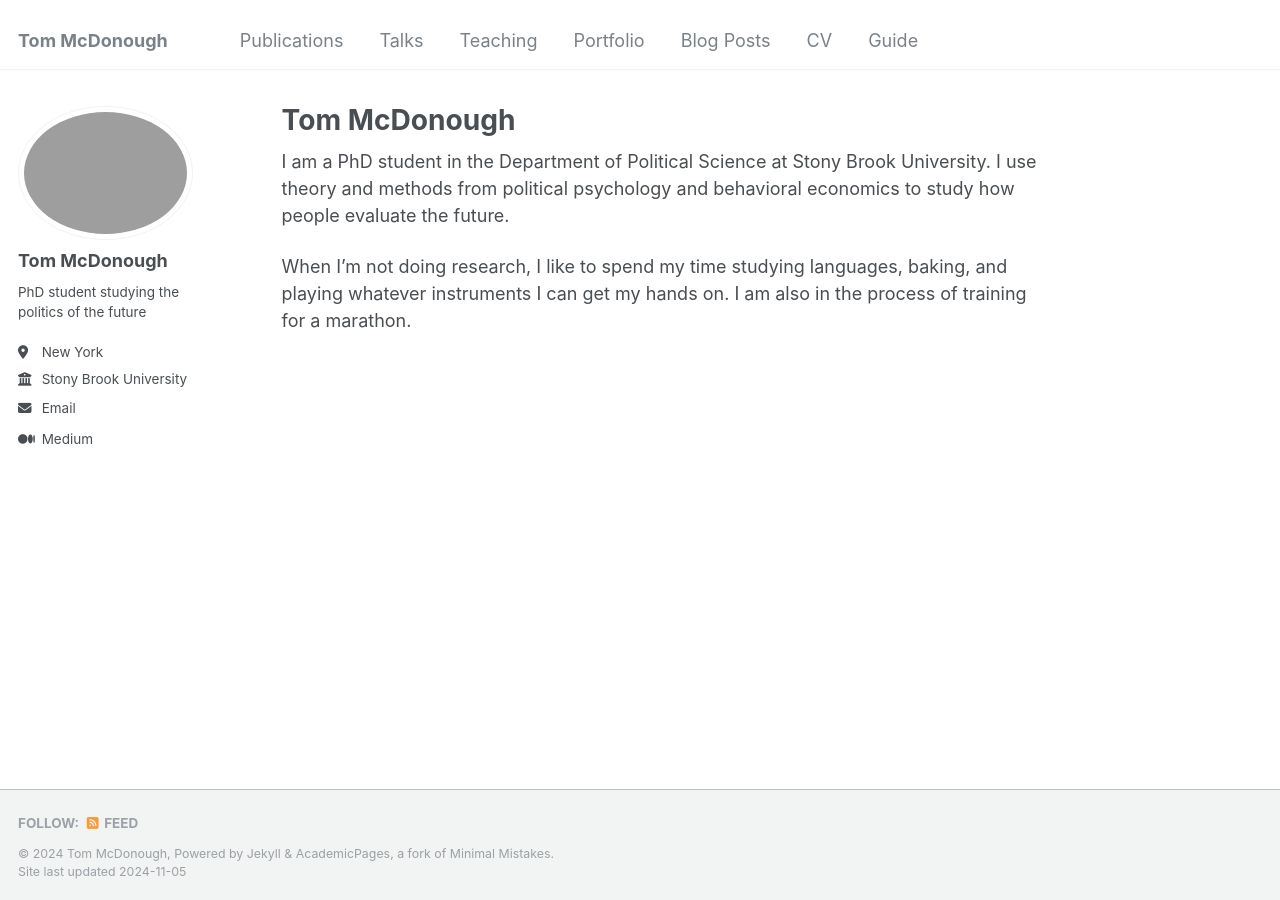
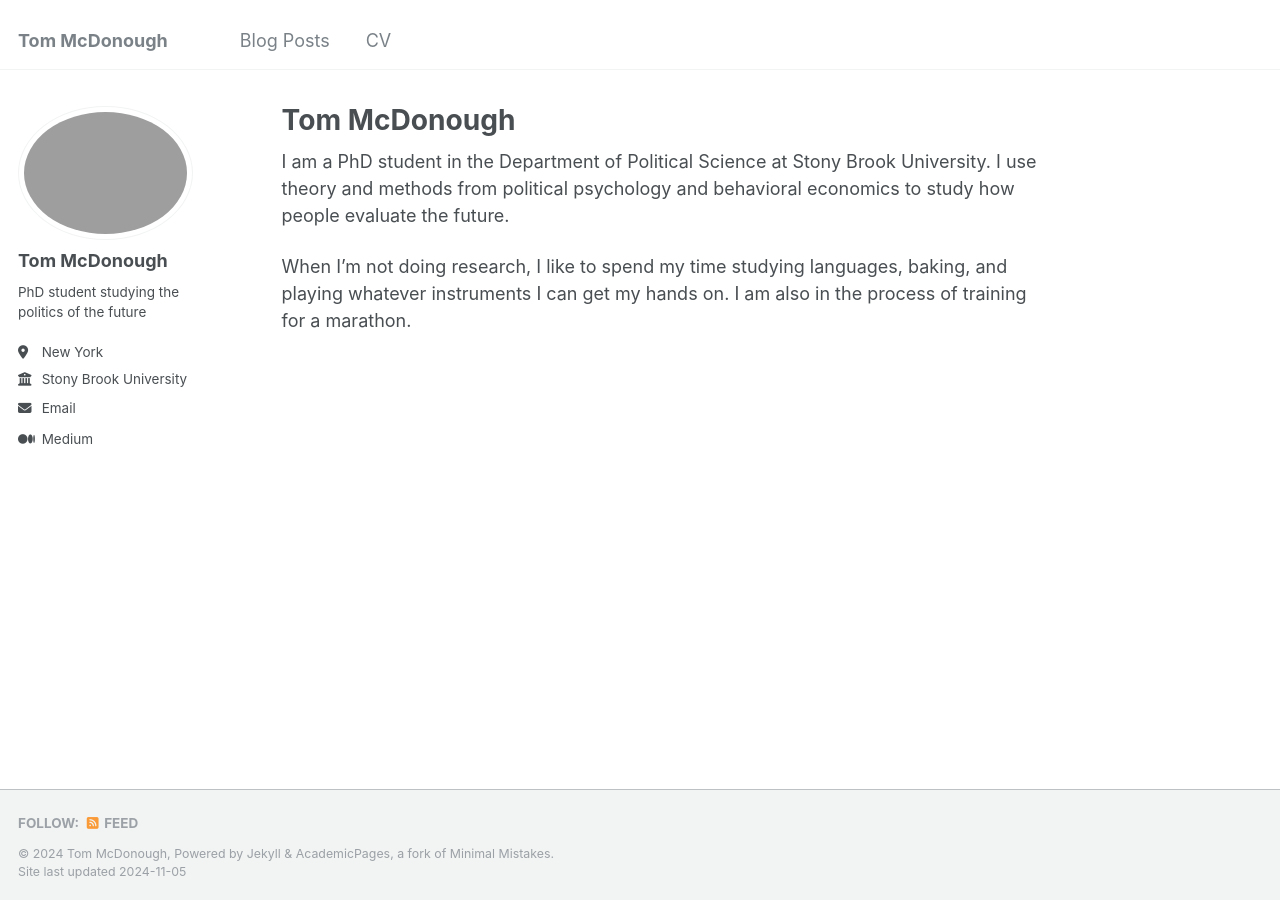
Before and after one commit to tmcdonough106/tmcdonough106.github.io, a Jekyll site: the page built from _pages/about.md, in a window 1280 px wide. Built offline with Jekyll 4.4.1, drawn with Linux system fonts in a browser that asks for light colours.

Commit message:
Update navigation.yml

```diff
--- a/_data/navigation.yml
+++ b/_data/navigation.yml
@@ -5,23 +5,9 @@
 # prevent it from being included in the site.
 
 main:
-  - title: "Publications"
-    url: /publications/
-
-  - title: "Talks"
-    url: /talks/
-
-  - title: "Teaching"
-    url: /teaching/
-
-  - title: "Portfolio"
-    url: /portfolio/
 
   - title: "Blog Posts"
     url: /year-archive/
 
   - title: "CV"
     url: /cv/
-
-  - title: "Guide"
-    url: /markdown/
```
